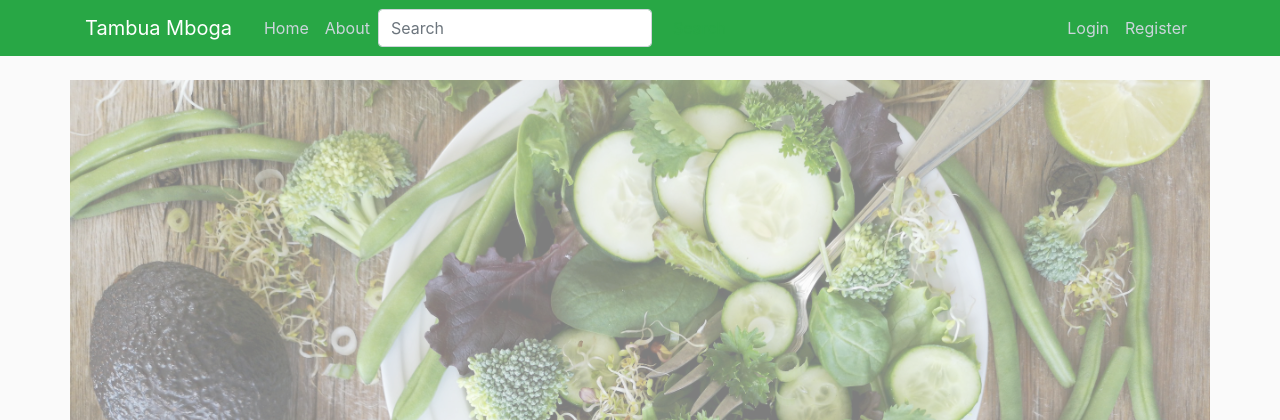
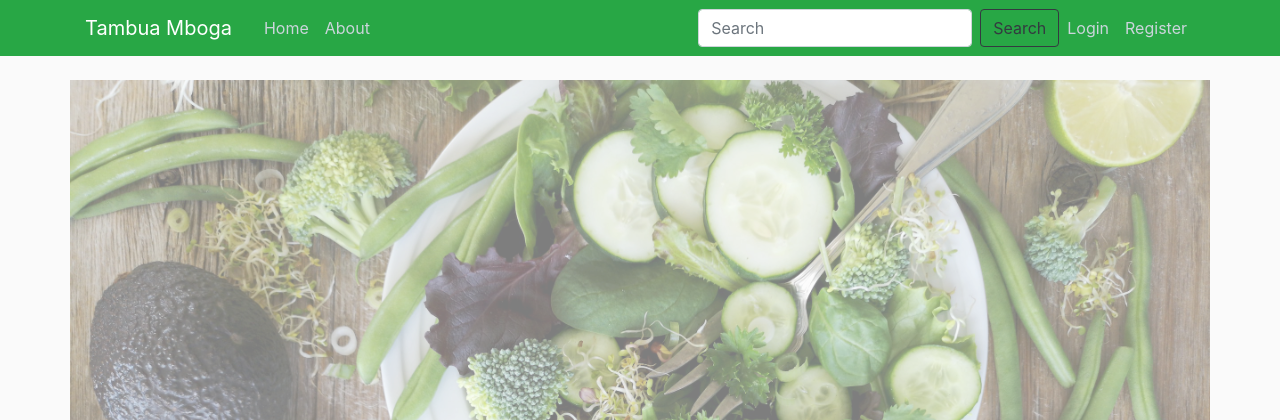
Before and after one commit to Miss24Chimboto/Tambua-Mboga, a Flask app: page / in a window 1280 px wide. Shown: the top 420 px of the page. Run offline with Flask 2, Linux system fonts and the light colour scheme; some libraries are stand-ins or nearby versions.

Commit message:
Update main.html

```diff
--- a/flask_mboga/templates/main.html
+++ b/flask_mboga/templates/main.html
@@ -28,13 +28,13 @@
             <div class="navbar-nav mr-auto">
               <a class="nav-item nav-link" href="{{ url_for('home') }}">Home</a>
               <a class="nav-item nav-link" href="{{ url_for('about') }}">About</a>
-              <form class="form-inline my-2 my-lg-0" action="{{ url_for('search') }}">
-              <input class="form-control mr-sm-2" name="search" type="search" placeholder="Search">
-              <button class="btn btn-outline-success my-2 my-sm-0" type="submit">Search</button>
-              </form>
             </div>
             <!-- Navbar Right Side -->
             <div class="navbar-nav">
+              <form class="form-inline my-2 my-lg-0" action="{{ url_for('search') }}">
+              <input class="form-control mr-sm-2" name="search" type="search" placeholder="Search">
+              <button class="btn btn-outline-dark my-2 my-sm-0" type="submit">Search</button>
+              </form>
               <a class="nav-item nav-link" href="{{ url_for('login') }}">Login</a>
               <a class="nav-item nav-link" href="{{ url_for('register') }}">Register</a>
             </div>
```
